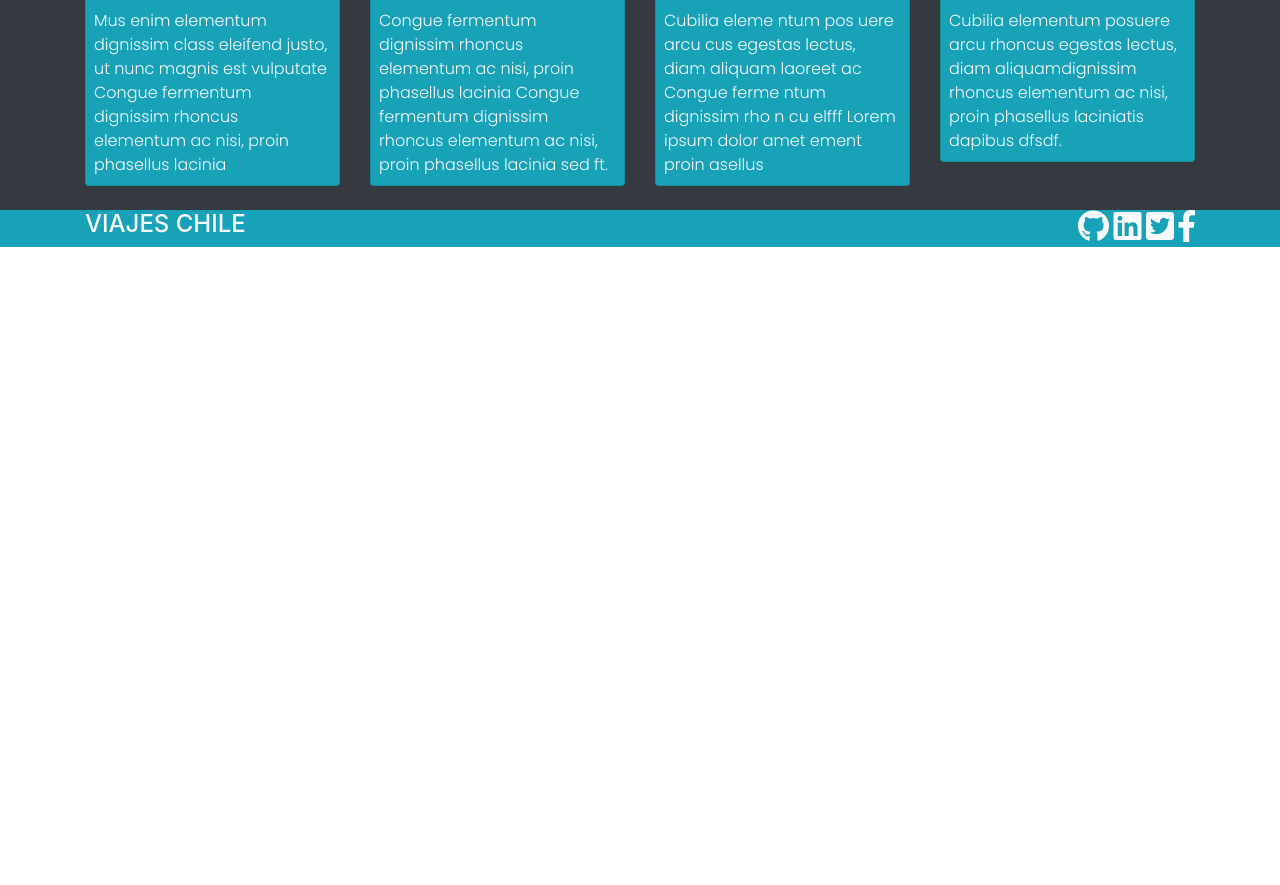
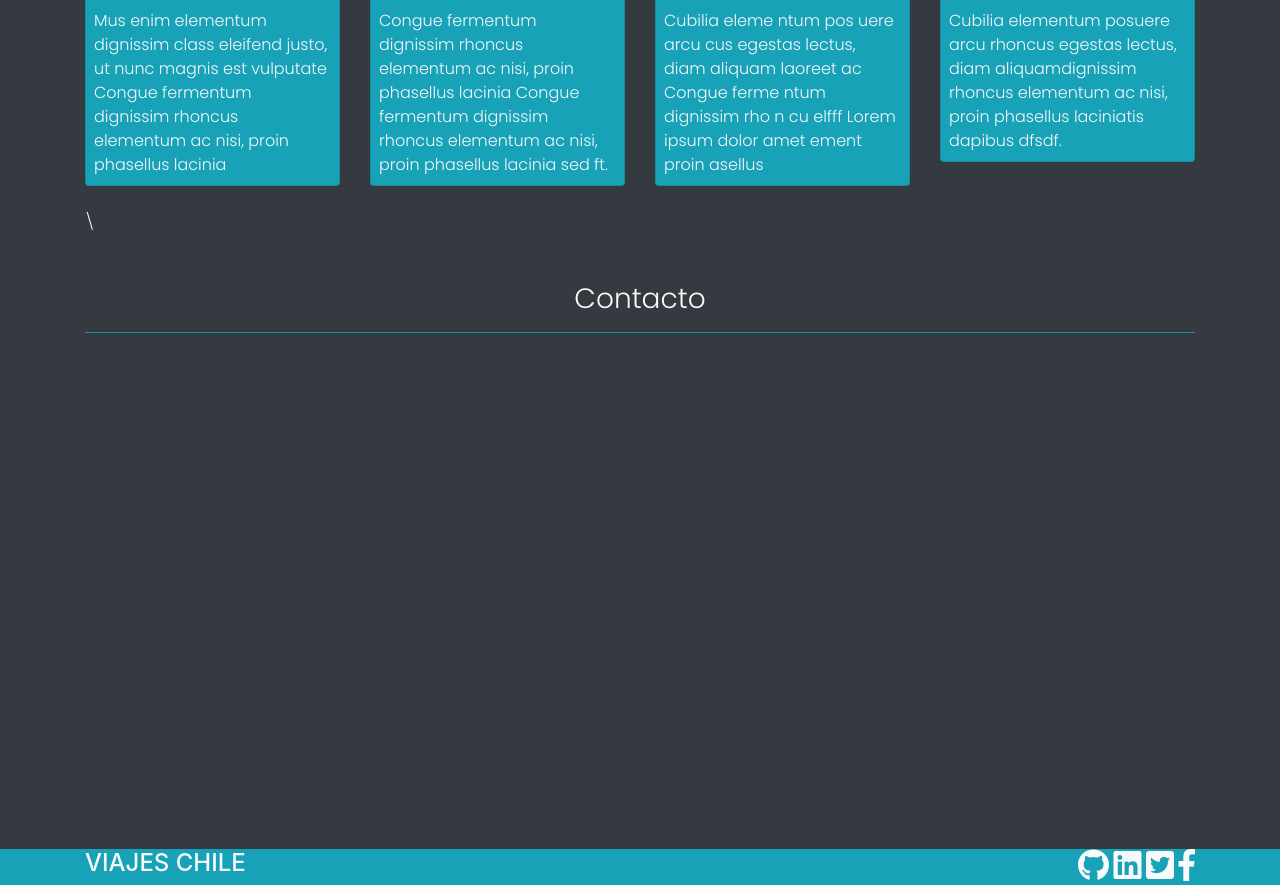
Before and after one commit to gabrielacorream/viajes-chile, a plain HTML site: page index.html in a window 1280 px wide. Shown: the part 1946-2831 px from the top of the page. Before the commit the page ends 2193 px from the top, so only its background shows below. Drawn offline with nearby package versions, Linux system fonts and the light colour scheme; a script that the page names is missing.

Commit message:
formulario agrego

```diff
--- a/index.html
+++ b/index.html
@@ -176,9 +176,21 @@
                     </div>
                 </div>
             </div>
-    </div>
+
     </section>
     <!-- CONTACTO -->
+    <section class="container">
+        <div class="row justify-content-center">
+        <section class="container text-light bg-dark" id="contacto">\
+            <h3 class="text-center mt-5">Contacto</h3>
+            <hr class="bg-info">
+
+            <div class="col-md-9">
+                <div class="typeform-widget" data-url="https://form.typeform.com/to/MxQ84vUY?typeform-medium=embed-snippet" style="width: 100%; height: 500px;"></div> <script> (function() { var qs,js,q,s,d=document, gi=d.getElementById, ce=d.createElement, gt=d.getElementsByTagName, id="typef_orm", b="https://embed.typeform.com/"; if(!gi.call(d,id)) { js=ce.call(d,"script"); js.id=id; js.src=b+"embed.js"; q=gt.call(d,"script")[0]; q.parentNode.insertBefore(js,q) } })() </script>
+            </div>
+        </div>
+    </section>
+</div>
 </div>
     <!-- PIE DE PAGINA = dos col y cada icono envia a pagina de red social -->
     <footer>
```
